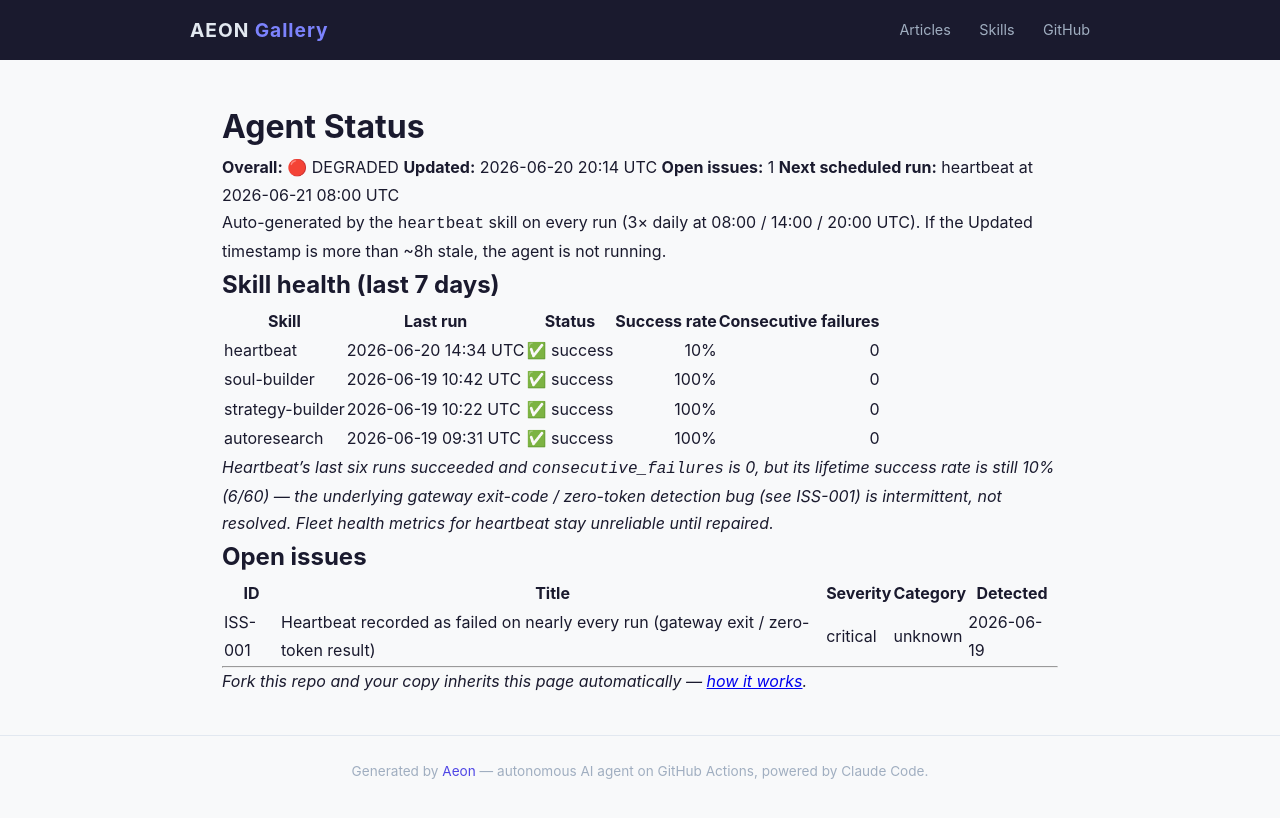
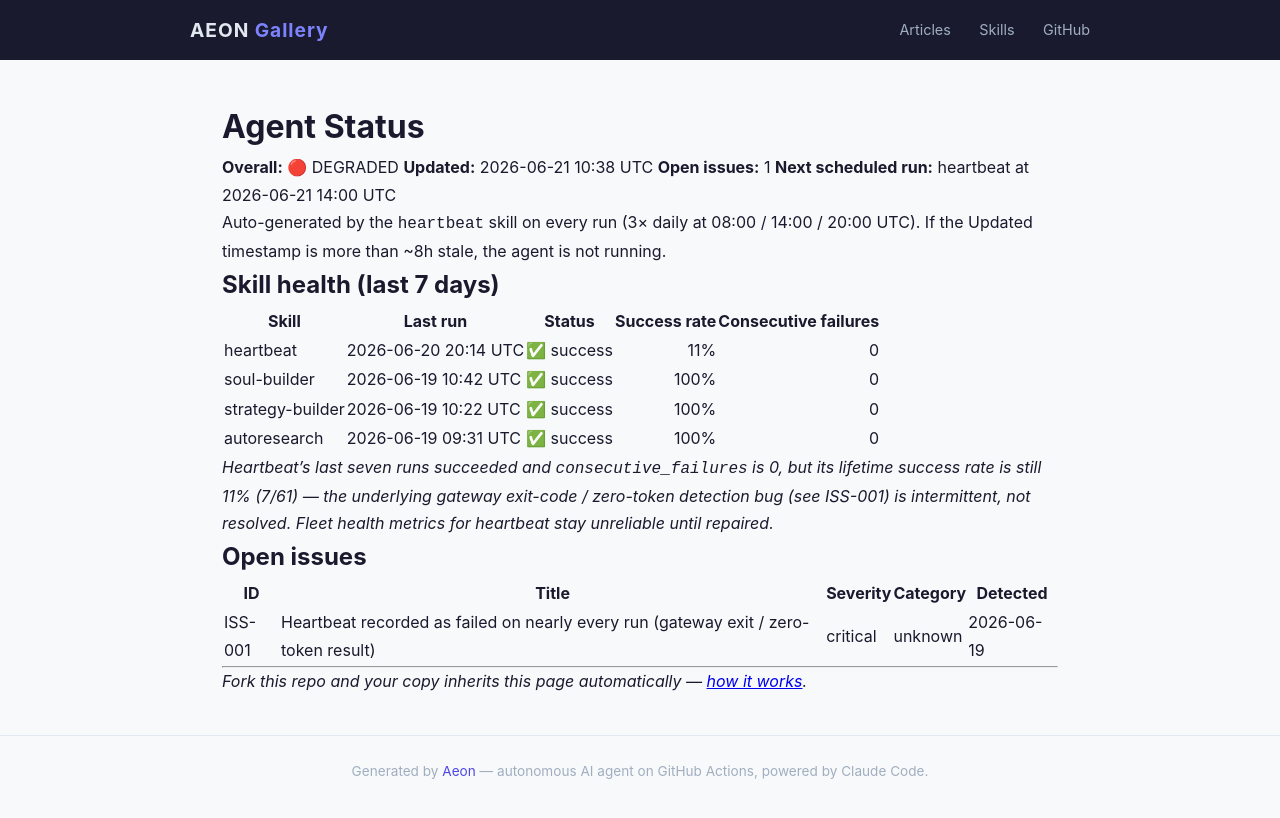
Before and after one commit to RickCrosschain/aeon, a Jekyll site: the page built from docs/status.md, in a window 1280 px wide. Shown: the top 818 px of the page. Built offline with Jekyll 4.4.1, drawn with Linux system fonts in a browser that asks for light colours.

Commit message:
chore(heartbeat): auto-commit 2026-06-21

```diff
--- a/docs/status.md
+++ b/docs/status.md
@@ -7,9 +7,9 @@
 # Agent Status
 
 **Overall:** 🔴 DEGRADED
-**Updated:** 2026-06-20 20:14 UTC
+**Updated:** 2026-06-21 10:38 UTC
 **Open issues:** 1
-**Next scheduled run:** heartbeat at 2026-06-21 08:00 UTC
+**Next scheduled run:** heartbeat at 2026-06-21 14:00 UTC
 
 Auto-generated by the `heartbeat` skill on every run (3× daily at 08:00 / 14:00 / 20:00 UTC). If the Updated timestamp is more than ~8h stale, the agent is not running.
 
@@ -17,12 +17,12 @@
 
 | Skill | Last run | Status | Success rate | Consecutive failures |
 |-------|----------|--------|-------------:|---------------------:|
-| heartbeat | 2026-06-20 14:34 UTC | ✅ success | 10% | 0 |
+| heartbeat | 2026-06-20 20:14 UTC | ✅ success | 11% | 0 |
 | soul-builder | 2026-06-19 10:42 UTC | ✅ success | 100% | 0 |
 | strategy-builder | 2026-06-19 10:22 UTC | ✅ success | 100% | 0 |
 | autoresearch | 2026-06-19 09:31 UTC | ✅ success | 100% | 0 |
 
-_Heartbeat's last six runs succeeded and `consecutive_failures` is 0, but its lifetime success rate is still 10% (6/60) — the underlying gateway exit-code / zero-token detection bug (see ISS-001) is intermittent, not resolved. Fleet health metrics for heartbeat stay unreliable until repaired._
+_Heartbeat's last seven runs succeeded and `consecutive_failures` is 0, but its lifetime success rate is still 11% (7/61) — the underlying gateway exit-code / zero-token detection bug (see ISS-001) is intermittent, not resolved. Fleet health metrics for heartbeat stay unreliable until repaired._
 
 ## Open issues
 
--- a/memory/token-usage.csv
+++ b/memory/token-usage.csv
@@ -9,3 +9,4 @@
 2026-06-20,heartbeat,claude-opus-4-8,2092,4167,279917,38253
 2026-06-20,heartbeat,claude-opus-4-8,2096,4282,386467,39067
 2026-06-20,heartbeat,claude-opus-4-8,2105,5880,454810,40847
+2026-06-21,heartbeat,claude-opus-4-8,2103,5261,398208,41230
```
Also changed, not shown: memory/logs/2026-06-21.md (added, +16 -0 lines), .outputs/heartbeat.md.
